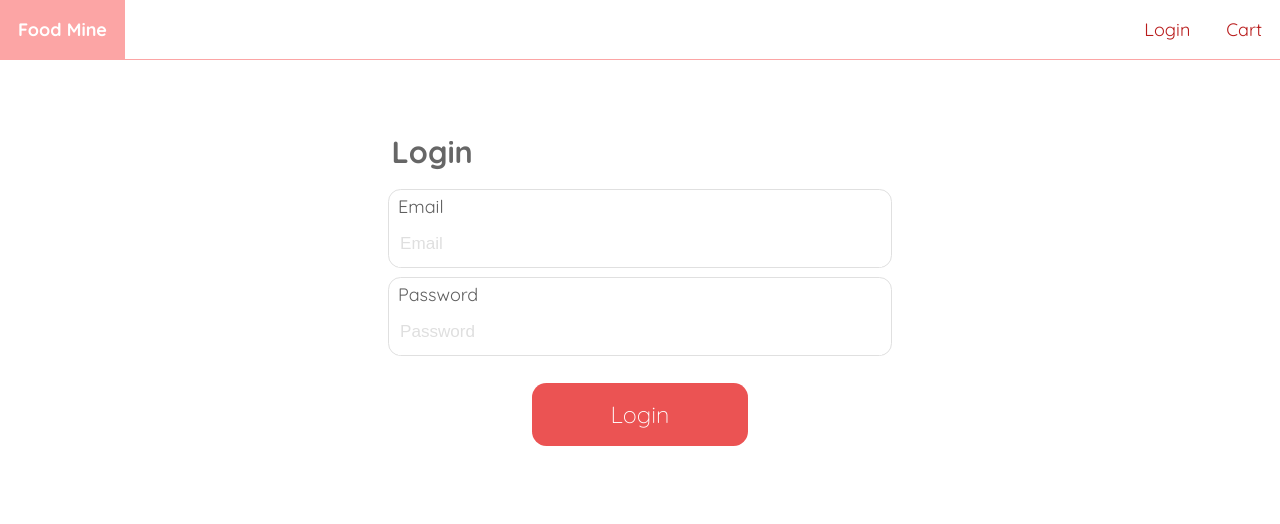
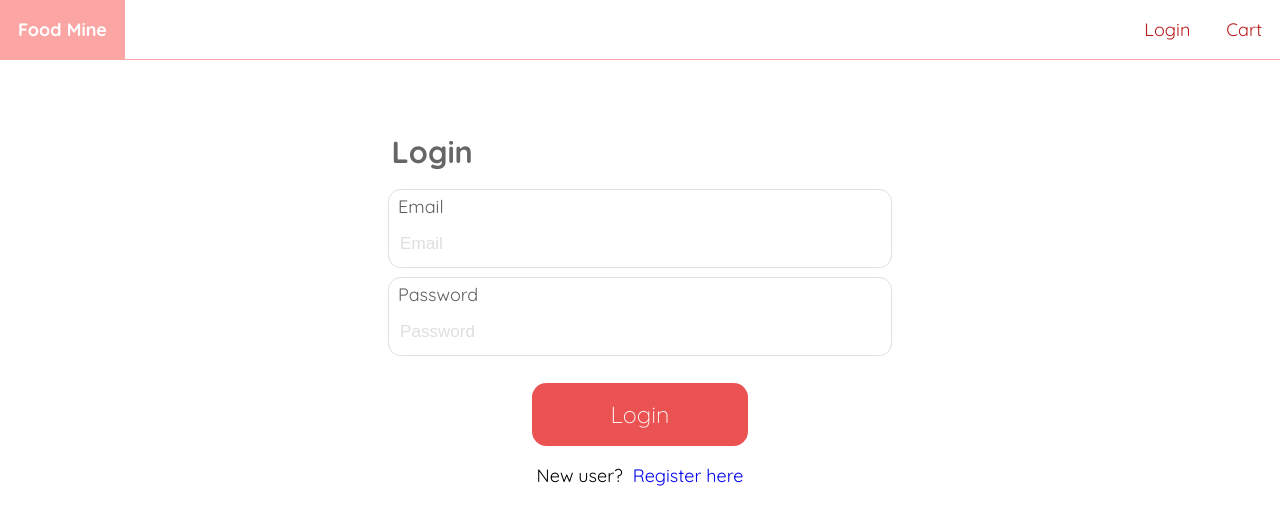
Before and after one commit to VitaliiSoloninko/angular-food-mine, an Angular app in the folder frontend/: page /login in a window 1280 px wide. Shown: the top 524 px of the page. Built offline with nearby package versions, Linux system fonts and the light colour scheme.

Commit message:
v0.12.10	Login page link to register page

```diff
--- a/frontend/src/app/components/pages/login-page/login-page.component.css
+++ b/frontend/src/app/components/pages/login-page/login-page.component.css
@@ -14,3 +14,13 @@ form {
   flex-direction: column;
   justify-content: center;
 }
+
+.error-list {
+  color: red;
+}
+
+.register {
+  display: flex;
+  justify-content: center;
+  align-items: center;
+}
--- a/frontend/src/app/components/pages/login-page/login-page.component.html
+++ b/frontend/src/app/components/pages/login-page/login-page.component.html
@@ -15,7 +15,15 @@
         type="password"
         label="Password"
       ></text-input>
+
       <default-button text="Login"></default-button>
+
+      <div class="register">
+        New user? &nbsp;
+        <a routerLink="/register" [queryParams]="{ returnUrl: returnUrl }"
+          >Register here</a
+        >
+      </div>
     </form>
   </div>
 </div>
--- a/frontend/src/app/components/pages/register-page/register-page.component.html
+++ b/frontend/src/app/components/pages/register-page/register-page.component.html
@@ -40,7 +40,7 @@
       <div class="login">
         Already a user? &nbsp;
         <a routerLink="/login" [queryParams]="{ returnUrl: returnUrl }"
-          >Login Here</a
+          >Login here</a
         >
       </div>
     </form>
```
